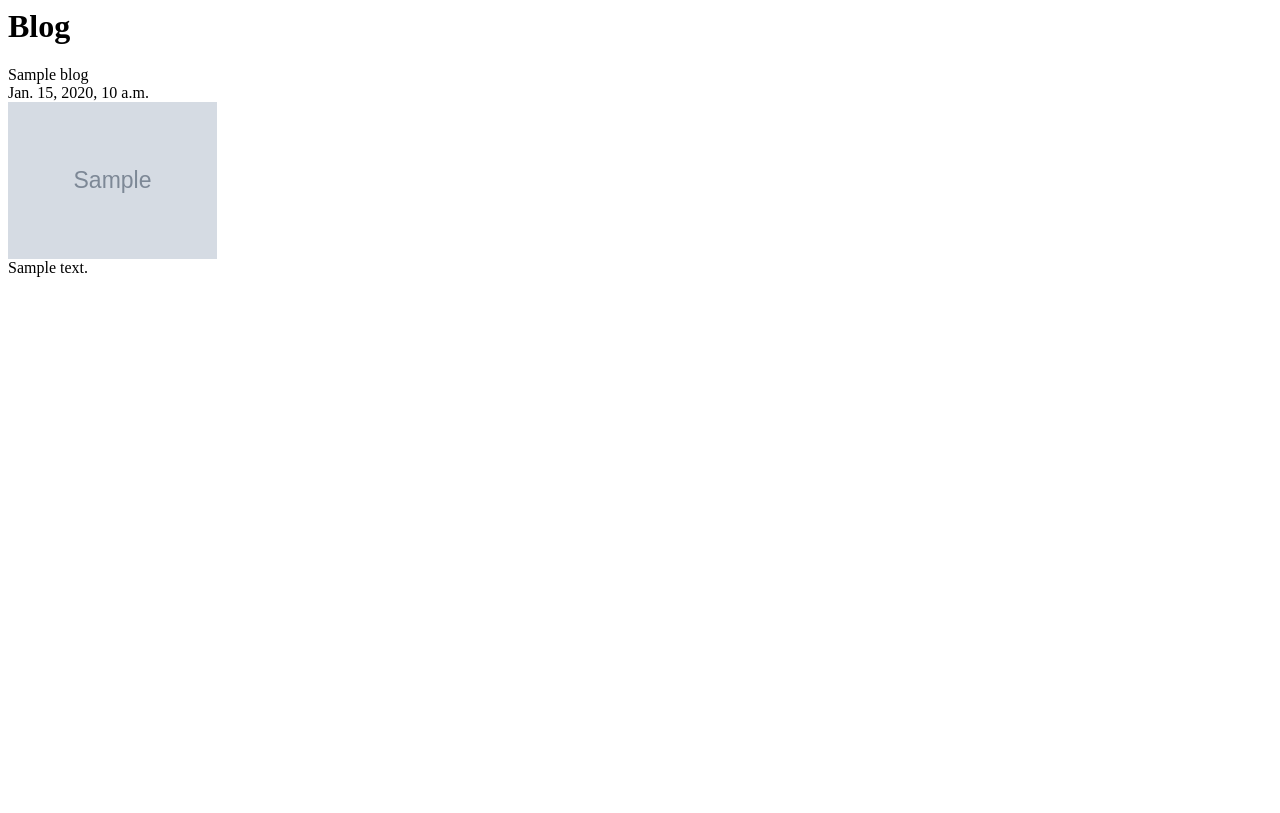
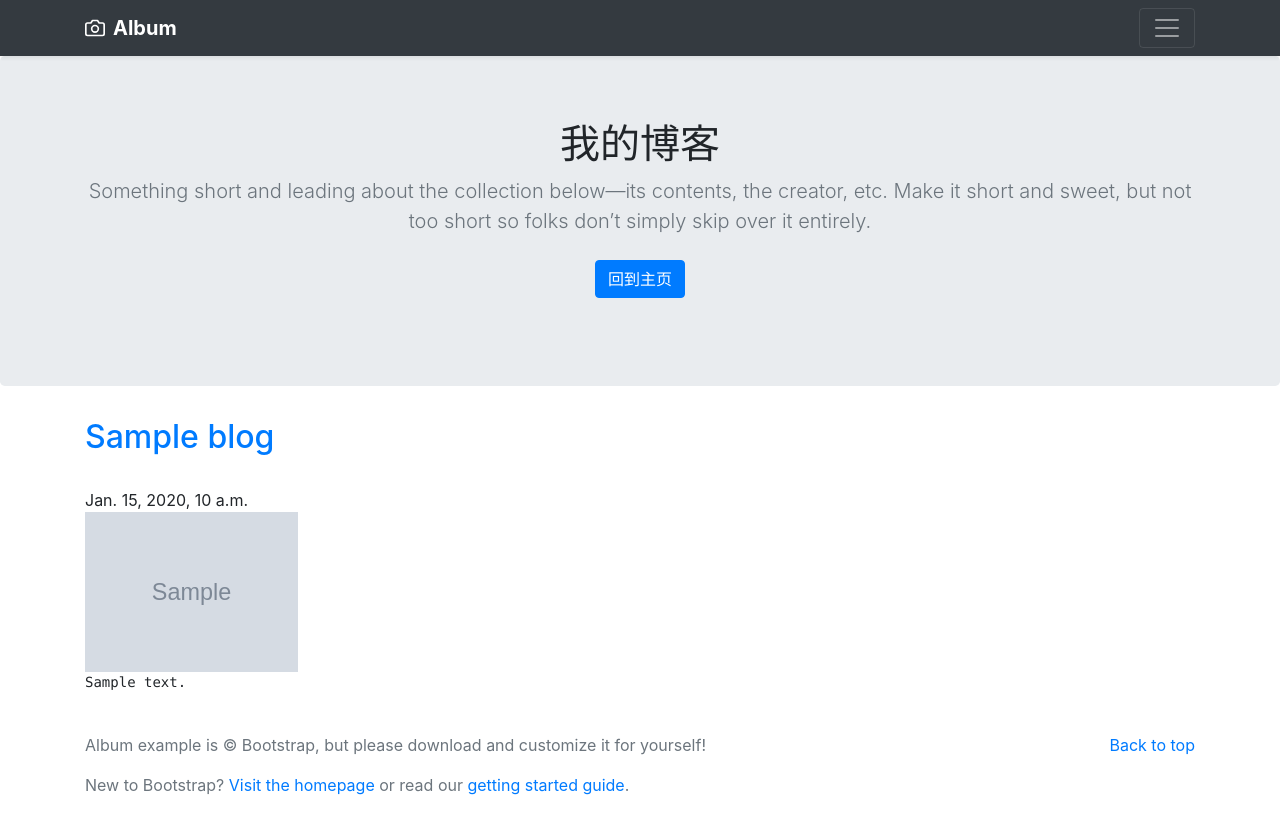
Before and after one commit to hzhdispatch/presentation, a Django app: template blog/templates/blog.html in a window 1280 px wide. Before the commit the page ends 277 px from the top, so only its background shows below. Run offline with Django 3.2, Linux system fonts and the light colour scheme; the template is opened without the code that fills it: most values are stand-ins (such as "Sample title", 1, 10 or a date in 2020); grey boxes marked "Sample" are stand-in pictures; data that the repository does not hold is empty; some libraries are stand-ins or nearby versions.

Commit message:
美化了Blog页面
主页上只留了少量正文

```diff
--- a/blog/models.py
+++ b/blog/models.py
@@ -6,5 +6,9 @@ class Blog(models.Model):
 	date = models.DateField()
 	image = models.ImageField(default='default.png',upload_to='images/')
 	text = models.TextField(default='正文')
+
 	def __str__(self):
 		return self.title
+
+	def short_text(self):
+		return self.text[:40] + '...'
--- a/blog/templates/blog.html
+++ b/blog/templates/blog.html
@@ -1,11 +1,116 @@
-<h1>Blog</h1>
-{% for blog in blogs.all %}
-	{{blog.title}}
+<!--<h1>Blog</h1>
+-->
+<html lang="en">
+  <style type="text/css">
+  	pre{
+  		white-space: pre-wrap;
+  		word-wrap: break-word;
+  	}
+  </style><!--实现文章自动换行-->
+  <head>
+    <meta charset="utf-8">
+    <meta name="viewport" content="width=device-width, initial-scale=1, shrink-to-fit=no">
+    <meta name="description" content="">
+    <meta name="author" content="Mark Otto, Jacob Thornton, and Bootstrap contributors">
+    <meta name="generator" content="Jekyll v3.8.5">
+    <title>Album example · Bootstrap</title>
+
+    <link rel="canonical" href="https://getbootstrap.com/docs/4.3/examples/album/">
+
+    <!-- Bootstrap core CSS -->
+<link rel="stylesheet" href="https://stackpath.bootstrapcdn.com/bootstrap/4.3.1/css/bootstrap.min.css" integrity="sha384-ggOyR0iXCbMQv3Xipma34MD+dH/1fQ784/j6cY/iJTQUOhcWr7x9JvoRxT2MZw1T" crossorigin="anonymous">
+
+
+    <style>
+      .bd-placeholder-img {
+        font-size: 1.125rem;
+        text-anchor: middle;
+        -webkit-user-select: none;
+        -moz-user-select: none;
+        -ms-user-select: none;
+        user-select: none;
+      }
+
+      @media (min-width: 768px) {
+        .bd-placeholder-img-lg {
+          font-size: 3.5rem;
+        }
+      }
+    </style>
+    <!-- Custom styles for this template 此模板的自定义样式  -->
+    <!--<link href="album.css" rel="stylesheet"> zhel-->
+  </head>
+  <body>
+    <header>
+  <div class="collapse bg-dark" id="navbarHeader">
+    <div class="container">
+      <div class="row">
+        <div class="col-sm-8 col-md-7 py-4">
+          <h4 class="text-white">About</h4>
+          <p class="text-muted">Add some information about the album below, the author, or any other background context. Make it a few sentences long so folks can pick up some informative tidbits. Then, link them off to some social networking sites or contact information.</p>
+        </div>
+        <div class="col-sm-4 offset-md-1 py-4">
+          <h4 class="text-white">Contact</h4>
+          <ul class="list-unstyled">
+            <li><a href="#" class="text-white">Follow on Twitter</a></li>
+            <li><a href="#" class="text-white">Like on Facebook</a></li>
+            <li><a href="#" class="text-white">Email me</a></li>
+          </ul>
+        </div>
+      </div>
+    </div>
+  </div>
+  <div class="navbar navbar-dark bg-dark shadow-sm">
+    <div class="container d-flex justify-content-between">
+      <a href="#" class="navbar-brand d-flex align-items-center">
+        <svg xmlns="http://www.w3.org/2000/svg" width="20" height="20" fill="none" stroke="currentColor" stroke-linecap="round" stroke-linejoin="round" stroke-width="2" aria-hidden="true" class="mr-2" viewBox="0 0 24 24" focusable="false"><path d="M23 19a2 2 0 0 1-2 2H3a2 2 0 0 1-2-2V8a2 2 0 0 1 2-2h4l2-3h6l2 3h4a2 2 0 0 1 2 2z"/><circle cx="12" cy="13" r="4"/></svg>
+        <strong>Album</strong>
+      </a>
+      <button class="navbar-toggler" type="button" data-toggle="collapse" data-target="#navbarHeader" aria-controls="navbarHeader" aria-expanded="false" aria-label="Toggle navigation">
+        <span class="navbar-toggler-icon"></span>
+      </button>
+    </div>
+  </div>
+</header>
+
+<main role="main">
+
+  <section class="jumbotron text-center">
+    <div class="container">
+      <h1 class="jumbotron-heading">我的博客</h1>
+      <p class="lead text-muted">Something short and leading about the collection below—its contents, the creator, etc. Make it short and sweet, but not too short so folks don’t simply skip over it entirely.</p>
+      <p>
+        <a href=".." class="btn btn-primary my-2">回到主页</a><!--两个点号的就是回到上一级-->
+      </p>
+    </div>
+  </section>
+  <div class="container">
+  	{% for blog in blogs.all %}
+	<h2><a href="">{{blog.title}}</a></h2>
 	<br>
 	{{blog.date}}
 	<br>
 	<img src="{{blog.image.url}}" height="20%" >
 	<br>
-	{{blog.text}}
+	<pre style="width:650px;">{{blog.short_text}}</pre>
 	<br>
-{% endfor %}
+	{% endfor %}
+  </div>
+
+
+
+</main>
+
+<footer class="text-muted">
+  <div class="container">
+    <p class="float-right">
+      <a href="#">Back to top</a>
+    </p>
+    <p>Album example is &copy; Bootstrap, but please download and customize it for yourself!</p>
+    <p>New to Bootstrap? <a href="https://getbootstrap.com/">Visit the homepage</a> or read our <a href="/docs/4.3/getting-started/introduction/">getting started guide</a>.</p>
+  </div>
+</footer>
+  <script src="https://code.jquery.com/jquery-3.3.1.slim.min.js" integrity="sha384-q8i/X+965DzO0rT7abK41JStQIAqVgRVzpbzo5smXKp4YfRvH+8abtTE1Pi6jizo" crossorigin="anonymous"></script>
+  <script src="https://cdnjs.cloudflare.com/ajax/libs/popper.js/1.14.7/umd/popper.min.js" integrity="sha384-UO2eT0CpHqdSJQ6hJty5KVphtPhzWj9WO1clHTMGa3JDZwrnQq4sF86dIHNDz0W1" crossorigin="anonymous"></script>
+  <script src="https://stackpath.bootstrapcdn.com/bootstrap/4.3.1/js/bootstrap.min.js" integrity="sha384-JjSmVgyd0p3pXB1rRibZUAYoIIy6OrQ6VrjIEaFf/nJGzIxFDsf4x0xIM+B07jRM" crossorigin="anonymous"></script></body>
+</html>
--- a/templates/home.html
+++ b/templates/home.html
@@ -79,7 +79,7 @@
       <h1 class="jumbotron-heading">Album example</h1>
       <p class="lead text-muted">Something short and leading about the collection below—its contents, the creator, etc. Make it short and sweet, but not too short so folks don’t simply skip over it entirely.</p>
       <p>
-        <a href="#" class="btn btn-primary my-2">Main call to action</a>
+        <a href="blog" class="btn btn-primary my-2">我的博客</a>
         <a href="#" class="btn btn-secondary my-2">Secondary action</a>
       </p>
     </div>
```
